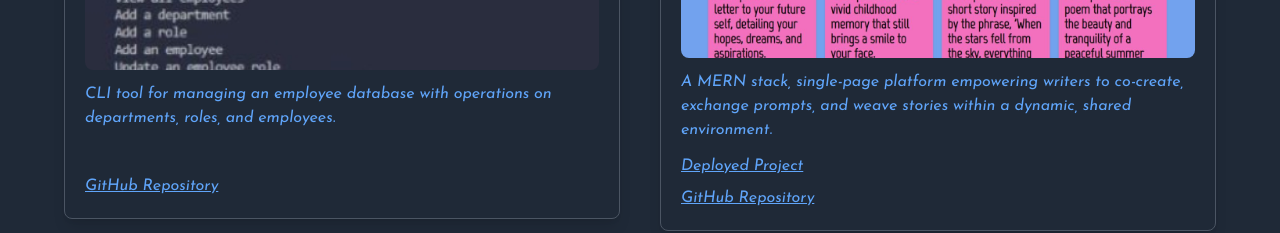
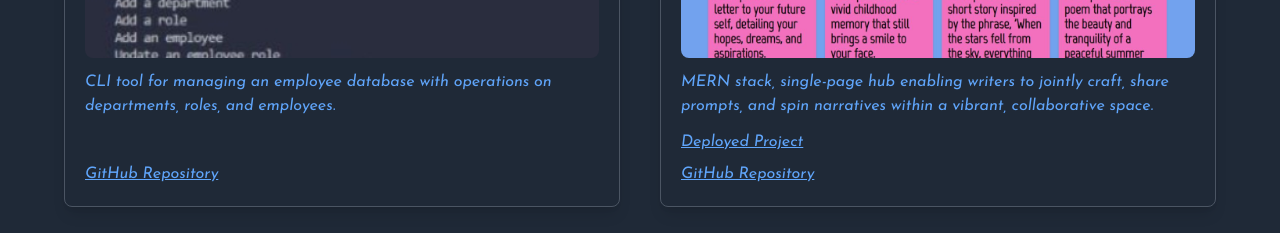
Before and after one commit to spamdalfz/react-portfolio, a React (Create React App) app: page /portfolio in a window 1280 px wide. Shown: the part 579-812 px from the top of the page. Built offline with nearby package versions, Linux system fonts and the light colour scheme.

Commit message:
modified:   src/components/Portfolio/index.js

```diff
--- a/src/components/Portfolio/index.js
+++ b/src/components/Portfolio/index.js
@@ -18,7 +18,7 @@ const projects = [
     },
     {
         title: "Story Share",
-        description: "A MERN stack, single-page platform empowering writers to co-create, exchange prompts, and weave stories within a dynamic, shared environment.",
+        description: "MERN stack, single-page hub enabling writers to jointly craft, share prompts, and spin narratives within a vibrant, collaborative space.",
         image: storyshare,
         link: 'https://storyshare-33372975577a.herokuapp.com/',
         github: 'https://github.com/keberlea/storyshare'
```
